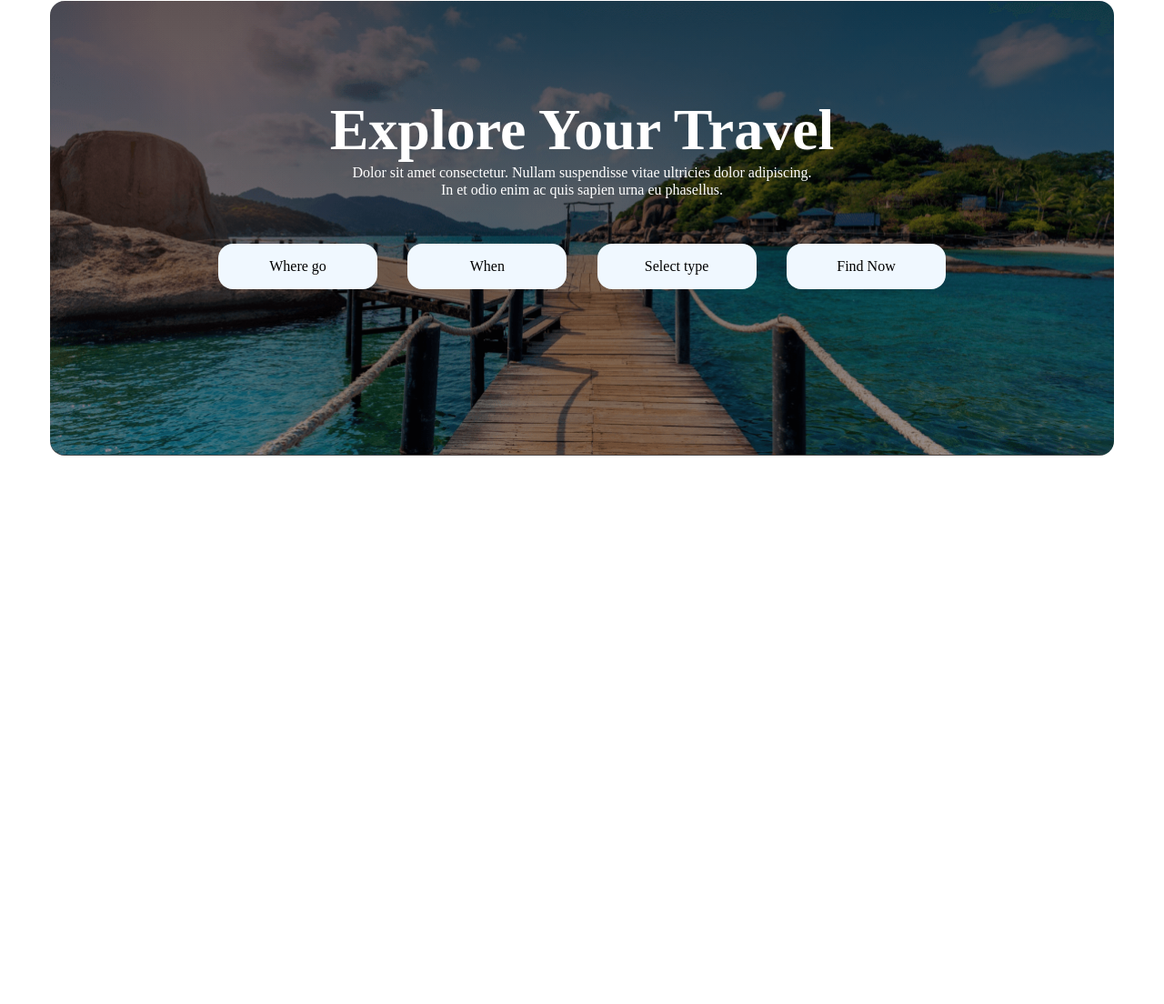
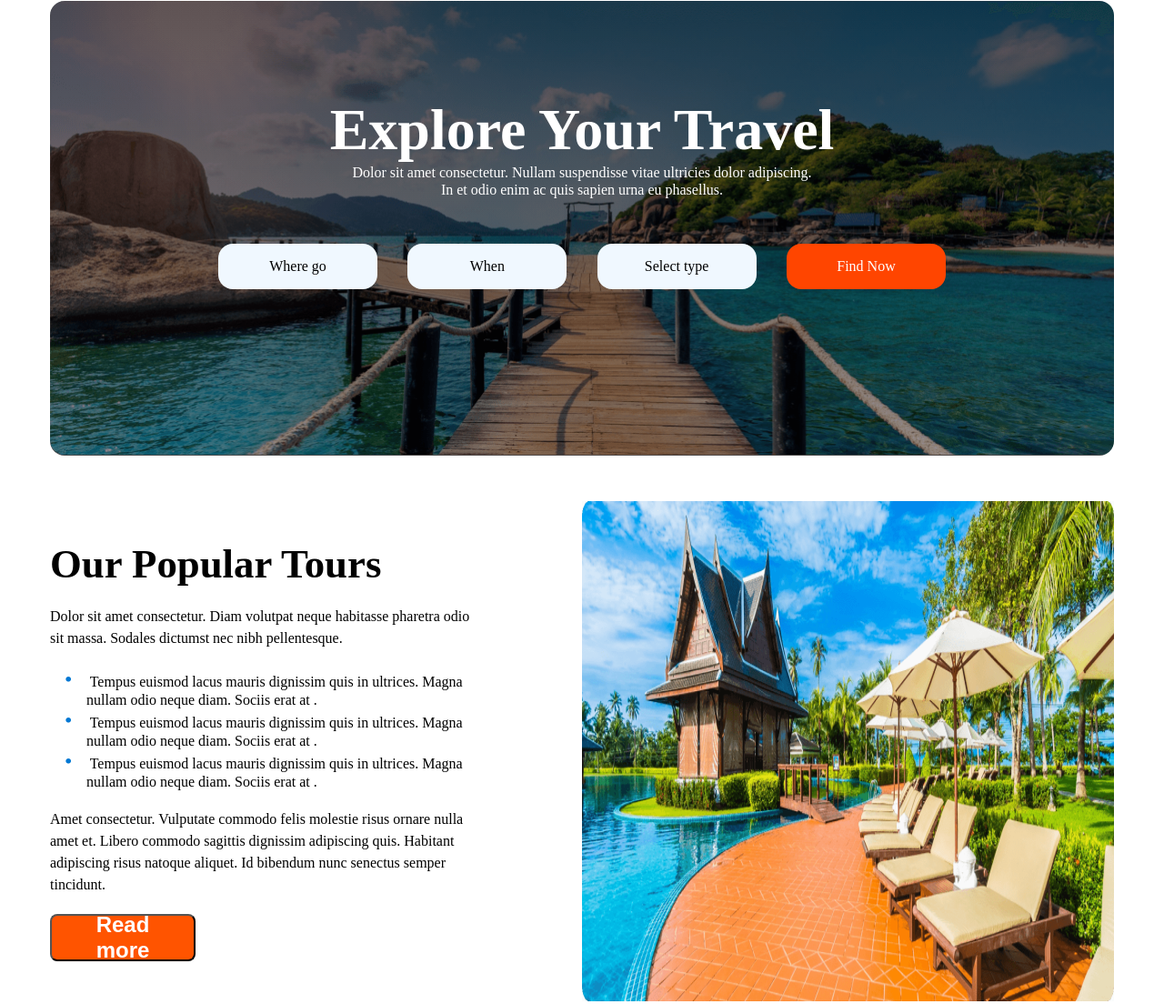
Before and after one commit to md-Rafiqulislam/hero-travel, a plain HTML site: page index.html in a window 1280 px wide. Shown: the part 89-1193 px from the top of the page at 91% size. Before the commit the page ends 800 px from the top, so only its background shows below. Drawn offline with Linux system fonts and the light colour scheme.

Commit message:
destop version tour section done.

```diff
--- a/index.html
+++ b/index.html
@@ -63,8 +63,14 @@
                             <div class="banner-card">
                                 <p>Select type</p>
                             </div>
-                            <div class="banner-card orange-background">
-                                <p>Find Now</p>
+                            <div
+                                class="banner-card"
+                                style="
+                                    background-color: orangered;
+                                    color: white;
+                                "
+                            >
+                                <p class="">Find Now</p>
                             </div>
                         </div>
                     </div>
@@ -75,7 +81,52 @@
         <!-- header section end -->
 
         <!-- main section start -->
-        <main></main>
+        <main>
+            <!-- popular tour section start -->
+            <section class="popular-tour-section">
+                <div class="popular-tour-container">
+                    <div class="popular-container">
+                        <div class="popular-tour-description">
+                            <h2 class="popular-tour-title">
+                                Our Popular Tours
+                            </h2>
+                            <p class="popular-tour-paragraph">
+                                Dolor sit amet consectetur. Diam volutpat neque
+                                habitasse pharetra odio sit massa. Sodales
+                                dictumst nec nibh pellentesque.
+                            </p>
+                            <ul class="popular-tour-list">
+                                <li>
+                                    Tempus euismod lacus mauris dignissim quis
+                                    in ultrices. Magna nullam odio neque diam.
+                                    Sociis erat at .
+                                </li>
+                                <li>
+                                    Tempus euismod lacus mauris dignissim quis
+                                    in ultrices. Magna nullam odio neque diam.
+                                    Sociis erat at .
+                                </li>
+                                <li>
+                                    Tempus euismod lacus mauris dignissim quis
+                                    in ultrices. Magna nullam odio neque diam.
+                                    Sociis erat at .
+                                </li>
+                            </ul>
+                            <p class="popular-tour-paragraph">
+                                Amet consectetur. Vulputate commodo felis
+                                molestie risus ornare nulla amet et. Libero
+                                commodo sagittis dignissim adipiscing quis.
+                                Habitant adipiscing risus natoque aliquet. Id
+                                bibendum nunc senectus semper tincidunt.
+                            </p>
+                            <button class="primary-btn">Read more</button>
+                        </div>
+                        <img src="./Images/Group40.png" alt="" />
+                    </div>
+                </div>
+            </section>
+            <!-- popular tour section end -->
+        </main>
         <!-- main section end -->
 
         <!-- footer section start -->
--- /dev/null
+++ b/styles/popular-tour.css
@@ -0,0 +1,43 @@
+.popular-tour-container {
+    margin: 50px 0;
+}
+
+.popular-container {
+    display: flex;
+    justify-content: space-between;
+    align-items: center;
+    gap: 30px;
+}
+
+.popular-container img {
+    width: 50%;
+    height: 550px;
+}
+
+.popular-tour-description {
+    width: 40%;
+}
+
+.popular-tour-title {
+    font-size: 2.8rem;
+}
+
+.popular-tour-paragraph {
+    margin: 20px 0;
+    font-size: 1rem;
+    line-height: 1.5rem;
+}
+
+.popular-tour-list li::before {
+    content: "•";
+    color: #0078d4;
+    font-size: 24px;
+    display: inline-block;
+    width: 1em;
+    margin-left: -1em;
+}
+
+
+.popular-tour-list {
+    margin-left: 40px;
+}
--- a/styles/style.css
+++ b/styles/style.css
@@ -1,2 +1,3 @@
 @import "./sharedStyles.css";
 @import "./headerStyles.css";
+@import "./popular-tour.css";
```
